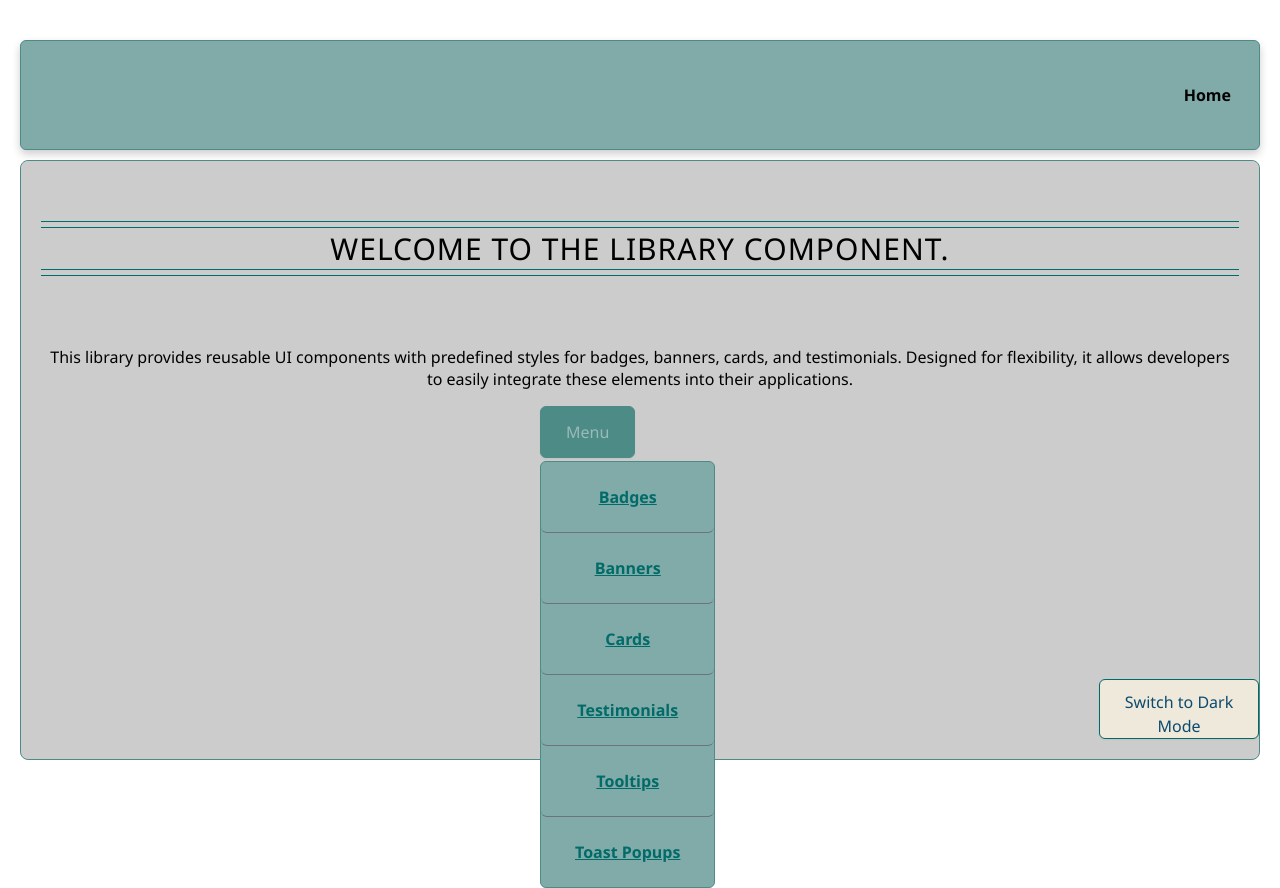
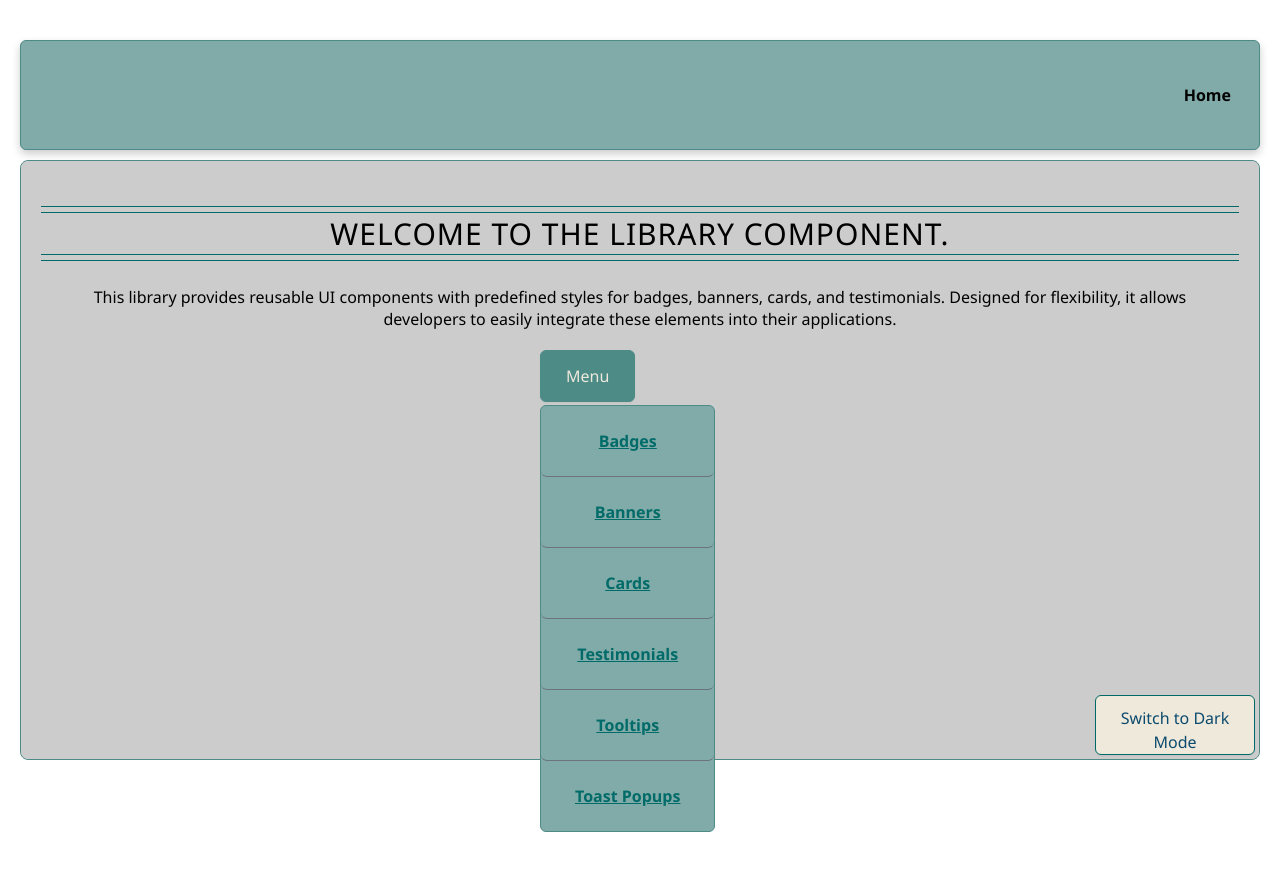
Before and after one commit to Anuska86/LibraryComponent, a React (Vite) app in the folder library-component/: page / in a window 1280 px wide. After the commit the page ends 832 px from the top, so only its background shows below. Built offline with nearby package versions, Linux system fonts and the light colour scheme.

Commit message:
theme-button

```diff
--- a/library-component/src/App.jsx
+++ b/library-component/src/App.jsx
@@ -37,7 +37,9 @@ function App() {
               <Route path="/toast-popups" element={<ToastPopupsSection />} />
             </Routes>
           </div>
-          <ThemeButton></ThemeButton>
+          <footer>
+            <ThemeButton />
+          </footer>
         </div>
       </main>
     </BrowserRouter>
--- a/library-component/src/index.css
+++ b/library-component/src/index.css
@@ -99,6 +99,10 @@ main {
   height: 100%;
 }
 
+p {
+  margin: 20px 20px;
+}
+
 .dark p {
   color: var(--clr-light-a0);
 }
@@ -186,7 +190,7 @@ button {
 /* Hover  button styles*/
 
 button:hover {
-  border-color: #646cff;
+  background-color: #679b97;
 }
 
 button:focus,
@@ -226,28 +230,16 @@ button:focus-visible {
   border-radius: 6px;
   cursor: pointer;
   padding: 10px;
-  margin-bottom: 20px;
-  margin-left: auto;
   gap: 10px;
   color: #93c7b6;
+  position: fixed;
+  bottom: 45px;
+  right: 25px;
+  z-index: 1000;
+  margin: 0;
 }
 
 /* Button variant classes for light and dark buttons */
-.button-light {
-  border: 1px solid #0c4a6e;
-  border-color: #006a67;
-  background-color: #eee9db;
-  color: #0c4a6e;
-  box-shadow: 0px 1px 2px rgba(0, 0, 0, 0.05);
-  border-radius: 6px;
-}
-
-.button-dark {
-  color: #f0f9ff;
-  box-shadow: 0px 1px 2px rgba(0, 0, 0, 0.05);
-  border-radius: 6px;
-}
-
 .button-light {
   border: 1px solid #0c4a6e;
   border-color: #006a67;
@@ -389,8 +381,8 @@ body.dark button {
   grid-template-rows: 27px 0;
   grid-gap: 20px;
   align-items: center;
-  margin-bottom: 70px;
-  margin-top: 40px;
+  margin-bottom: 25px;
+  margin-top: 25px;
 }
 
 .title:after,
@@ -438,7 +430,11 @@ button.button-lg.menu-button {
   background-color: var(--clr-primary-a20);
   border-radius: 6px;
   border: 1px solid var(--clr-primary-a20);
-  color: #99bbb9;
+  color: #eee9db;
+}
+
+button.button-lg.menu-button:hover {
+  background-color: var(--clr-primary-a30);
 }
 
 .menu-dropdown {
```
